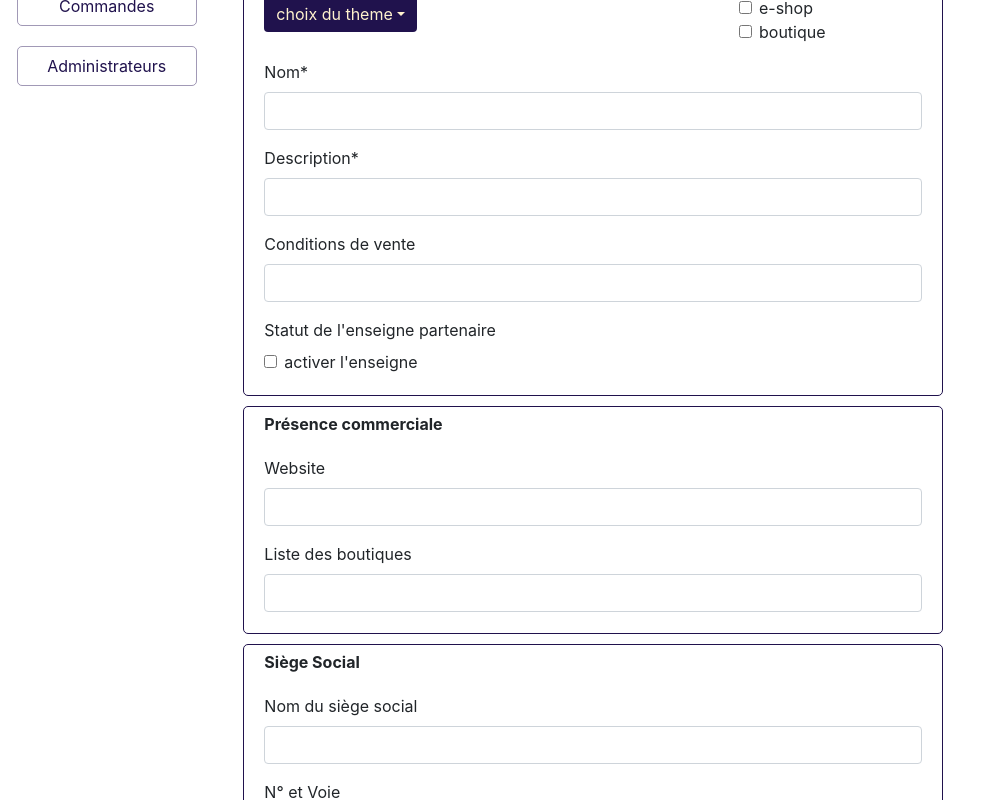
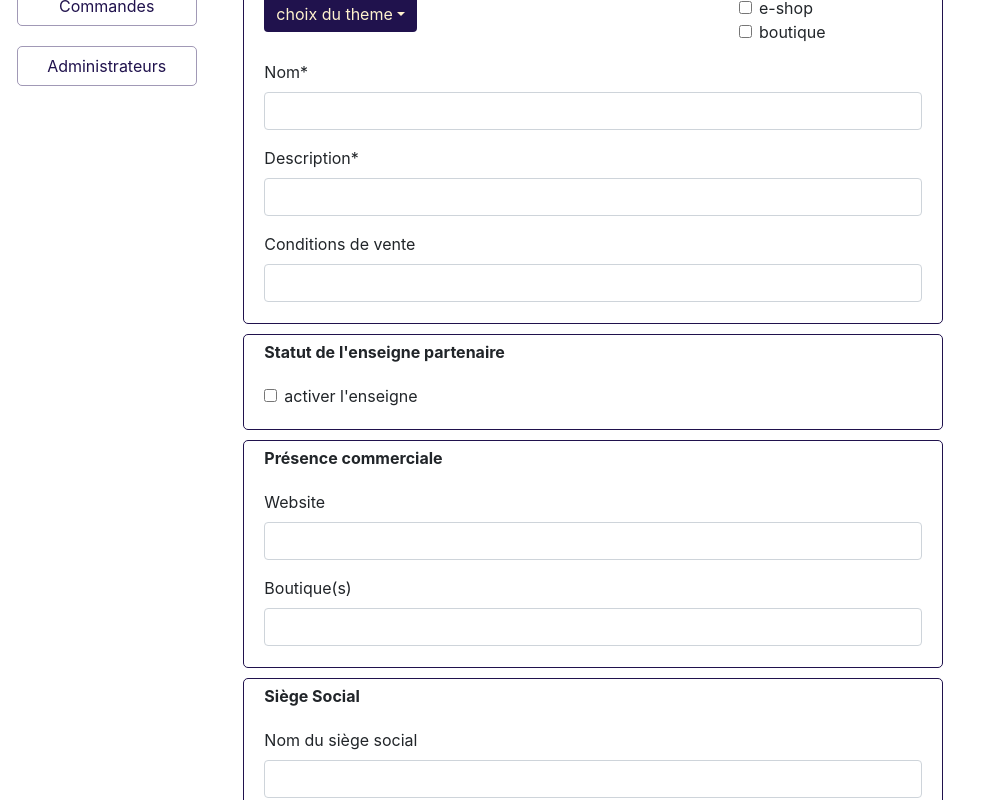
Before and after one commit to gobelinmalin/bordeaux_0320_p3_admin_giftcard, a React (Create React App) app: page /admin/shops/add in a window 1280 px wide. Shown: the part 474-1274 px from the top of the page, without its empty margins (0-989 px from the left). Built offline with nearby package versions, Linux system fonts and the light colour scheme.

Commit message:
minor form changes

```diff
--- a/src/components/shops/ShopsAdd.jsx
+++ b/src/components/shops/ShopsAdd.jsx
@@ -214,8 +214,12 @@ const ShopsAdd = () => {
               onChange={handleInputChange}
             />
           </Form.Group>
+        </div>
+
+        {/* Shop status */}
+        <div className="formContent">
           <Form.Group>
-            <Form.Label>Statut de l&apos;enseigne partenaire</Form.Label>
+            <p>Statut de l&apos;enseigne partenaire</p>
             <Form.Check
               label="activer l'enseigne"
               name="status"
@@ -238,10 +242,10 @@ const ShopsAdd = () => {
             />
           </Form.Group>
           <Form.Group>
-            <Form.Label>Liste des boutiques</Form.Label>
+            <Form.Label>Boutique(s)</Form.Label>
             <Form.Control
               type="text"
-              name="shopslist_link"
+              name="store"
               value=""
               onChange={handleInputChange}
             />
```
